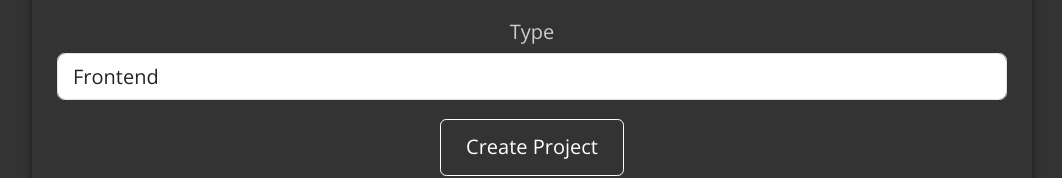
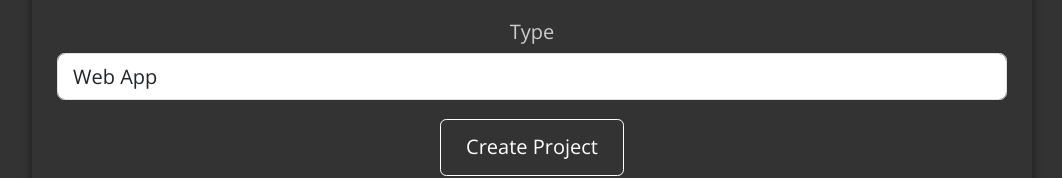
Before and after one commit to ChrisRistoff/portfolio-frontend, a React (Vite) app: page /create-project in a window 1280 px wide. Shown: the part 1066-1244 px from the top of the page, without its empty margins (108-1170 px from the left). Built offline with nearby package versions, Linux system fonts and the light colour scheme; no server answers.

Commit message:
Project type options Changed to Web App, CLI and DSA

```diff
--- a/src/Components/CreateNewProjectPage.tsx
+++ b/src/Components/CreateNewProjectPage.tsx
@@ -216,8 +216,9 @@ export const CreateNewProjectPage = () => {
                         value={project.type}
                         onChange={(e) => setProject({...project, type: e.target.value})}
                     >
-                        <option value="Frontend">Frontend</option>
-                        <option value="Backend">Backend</option>
+                        <option value="Web App">Web App</option>
+                        <option value="DSA">DSA</option>
+                        <option value="CLI">CLI</option>
                     </select>
                 </div>
 
```
